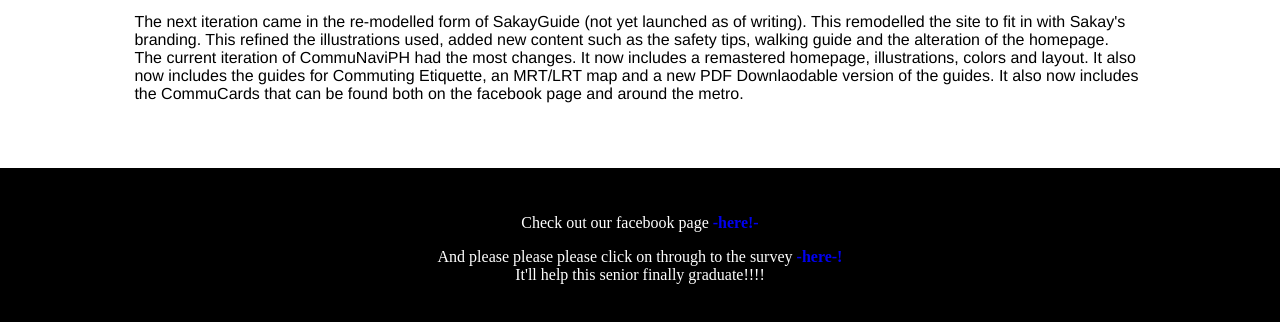
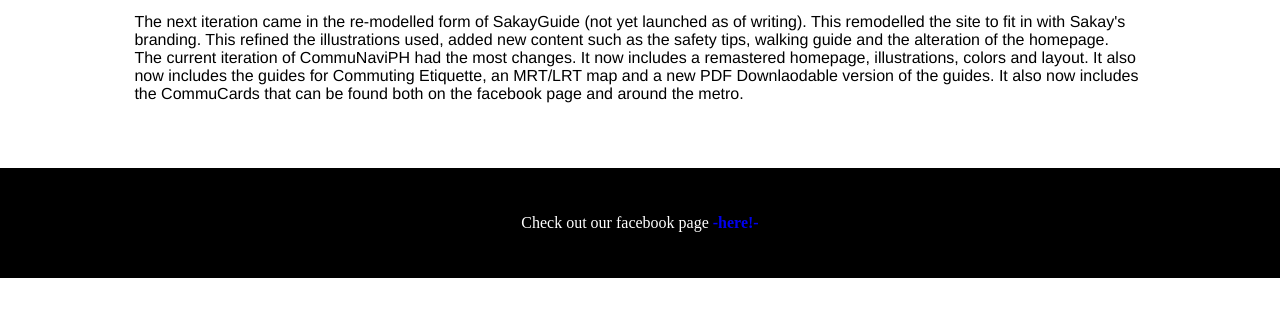
Before and after one commit to shadowknightpaladin/CommuNaviPH, a plain HTML site: page about.html in a window 1280 px wide. Shown: the part 498-820 px from the top of the page. Drawn offline with Linux system fonts and the light colour scheme; a web font is replaced by a local one.

Commit message:
Update about.html

```diff
--- a/about.html
+++ b/about.html
@@ -322,9 +322,9 @@
 				<p>
 					Check out our facebook page <a class="introplink" href="http://facebook.com/communaviph">-here!-</a>
 				</p>
-				<p>
+				<!--<p>
 					And please please please click on through to the survey <a class="introplink" href="http://goo.gl/forms/EhOoWIyQ72">-here-!</a> <br>It'll help this senior finally graduate!!!!
-				</p>
+				</p>!-->
 			</div>
 		</div>
 	</body>
```
